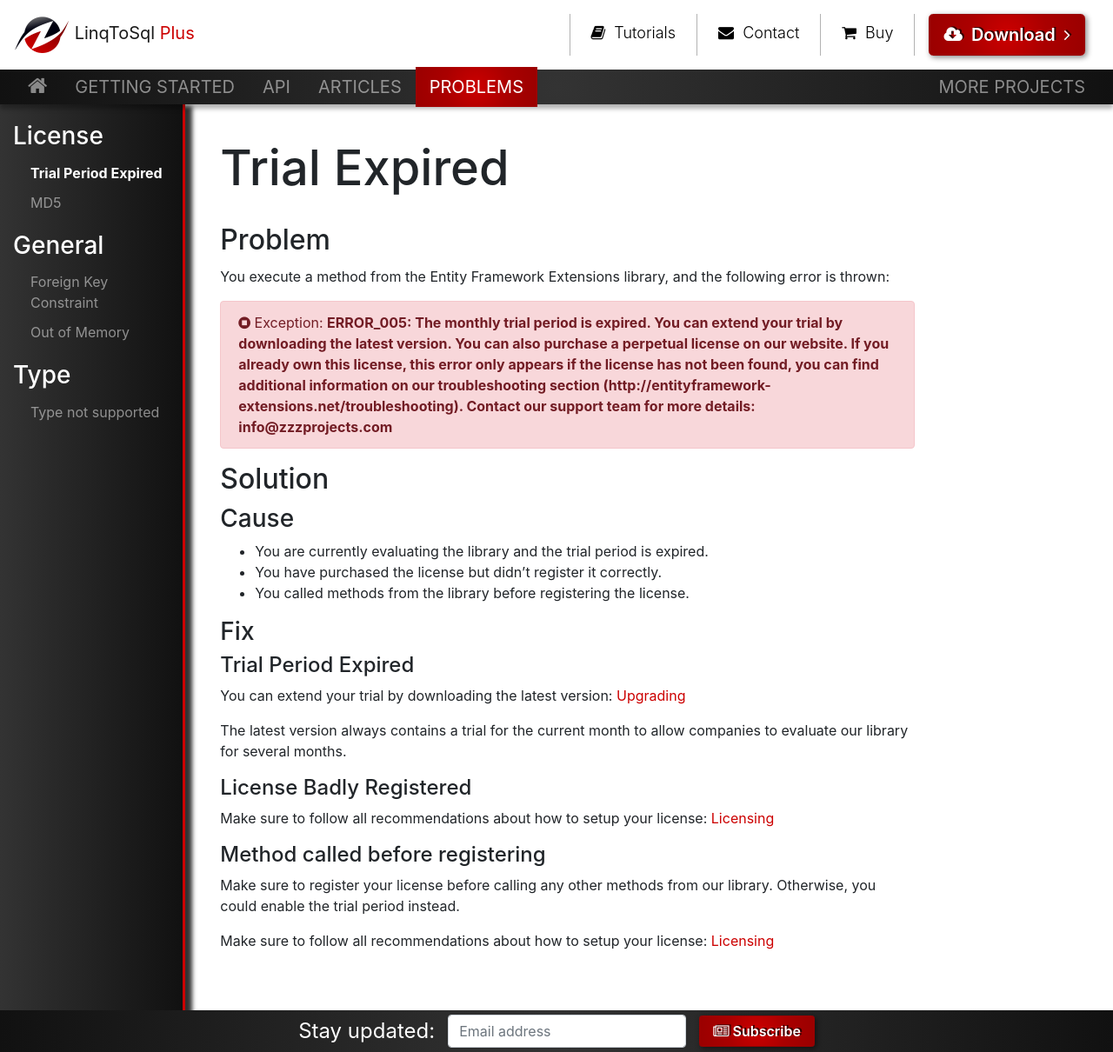
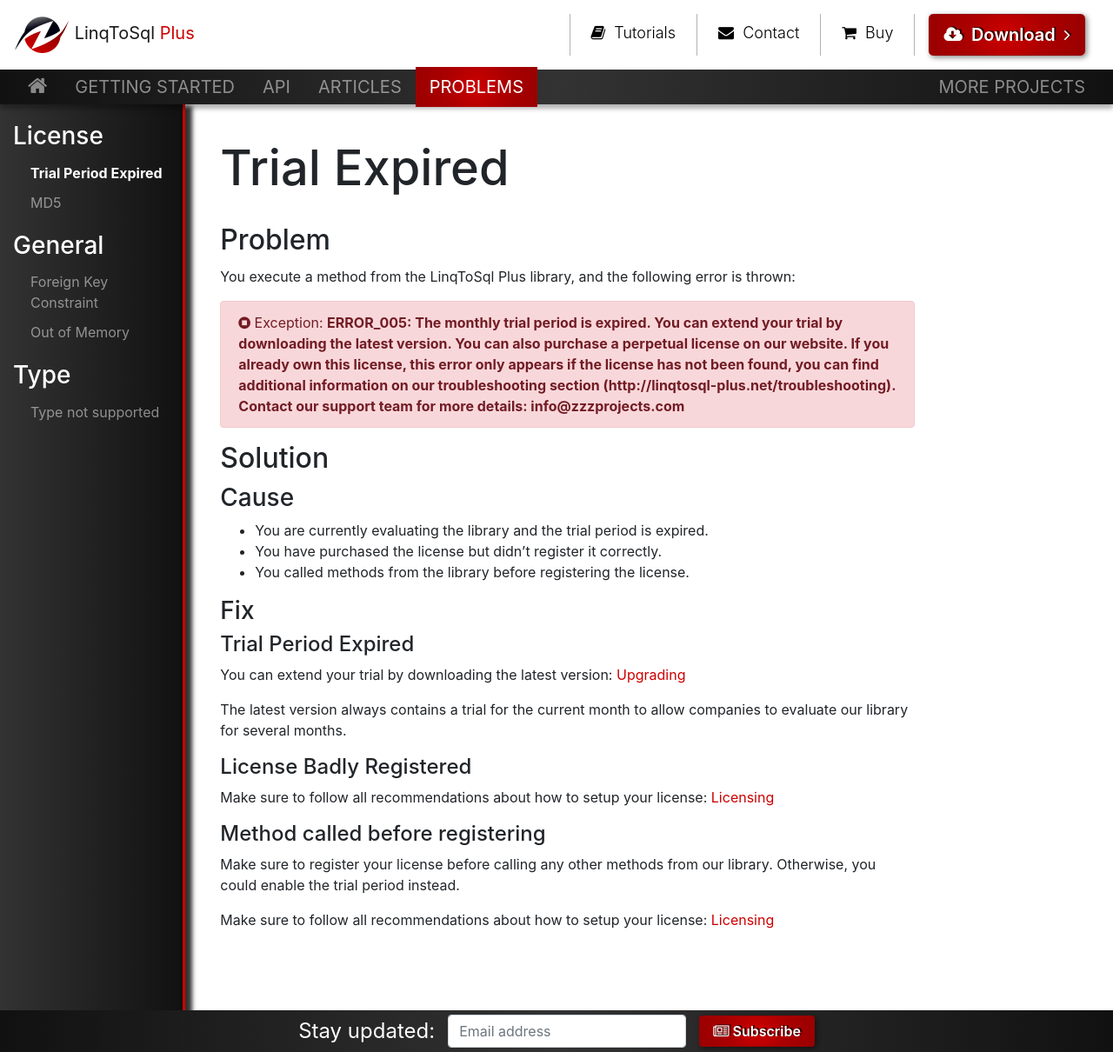
Before and after one commit to zzzprojects/LinqToSql-Plus, a Jekyll site: the page built from docs/pages/problems/trial-period-expired-exception.md, in a window 1280 px wide and 1210 px high. Shown: the whole window at 87% size. Built offline with Jekyll 4.4.1, drawn with Linux system fonts in a browser that asks for light colours; nearby versions of some CDN libraries; our own code applies the rules of GitHub Pages for plain Markdown files.

Commit message:
Update trial-period-expired-exception.md

```diff
--- a/docs/pages/problems/trial-period-expired-exception.md
+++ b/docs/pages/problems/trial-period-expired-exception.md
@@ -4,9 +4,9 @@ permalink: trial-period-expired-exception
 
 ## Problem
 
-You execute a method from the Entity Framework Extensions library, and the following error is thrown:
+You execute a method from the LinqToSql Plus library, and the following error is thrown:
 
-{% include template-exception.html message='ERROR_005: The monthly trial period is expired. You can extend your trial by downloading the latest version. You can also purchase a perpetual license on our website. If you already own this license, this error only appears if the license has not been found, you can find additional information on our troubleshooting section (http://entityframework-extensions.net/troubleshooting). Contact our support team for more details: info@zzzprojects.com' %}
+{% include template-exception.html message='ERROR_005: The monthly trial period is expired. You can extend your trial by downloading the latest version. You can also purchase a perpetual license on our website. If you already own this license, this error only appears if the license has not been found, you can find additional information on our troubleshooting section (http://linqtosql-plus.net/troubleshooting). Contact our support team for more details: info@zzzprojects.com' %}
 
 ## Solution
 
@@ -20,16 +20,16 @@ You execute a method from the Entity Framework Extensions library, and the follo
 
 #### Trial Period Expired
 
-You can extend your trial by downloading the latest version: [Upgrading](http://entityframework-extensions.net/upgrading)
+You can extend your trial by downloading the latest version: [Upgrading](http://linqtosql-plus.net/upgrading)
 
 The latest version always contains a trial for the current month to allow companies to evaluate our library for several months.
 
 #### License Badly Registered
 
-Make sure to follow all recommendations about how to setup your license: [Licensing](http://entityframework-extensions.net/licensing)
+Make sure to follow all recommendations about how to setup your license: [Licensing](http://linqtosql-plus.net/licensing)
 
 #### Method called before registering
 
 Make sure to register your license before calling any other methods from our library. Otherwise, you could enable the trial period instead.
 
-Make sure to follow all recommendations about how to setup your license: [Licensing](http://entityframework-extensions.net/licensing)
+Make sure to follow all recommendations about how to setup your license: [Licensing](http://linqtosql-plus.net/licensing)
```
